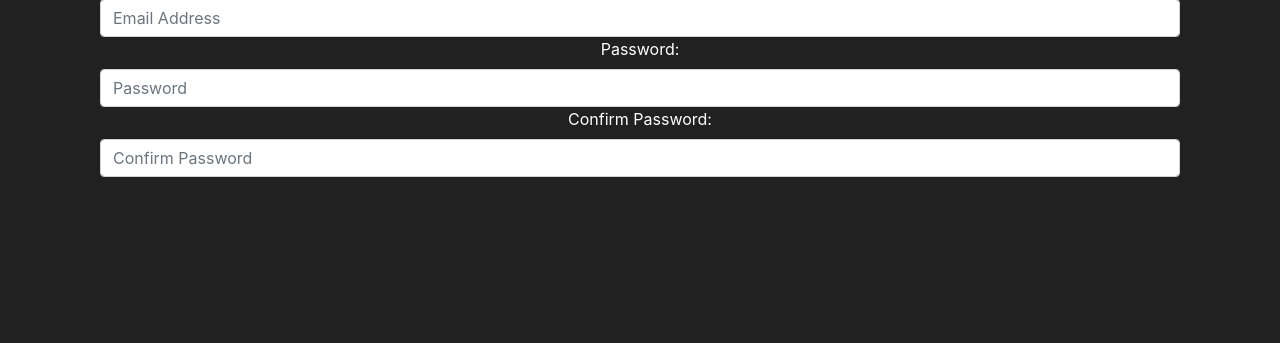
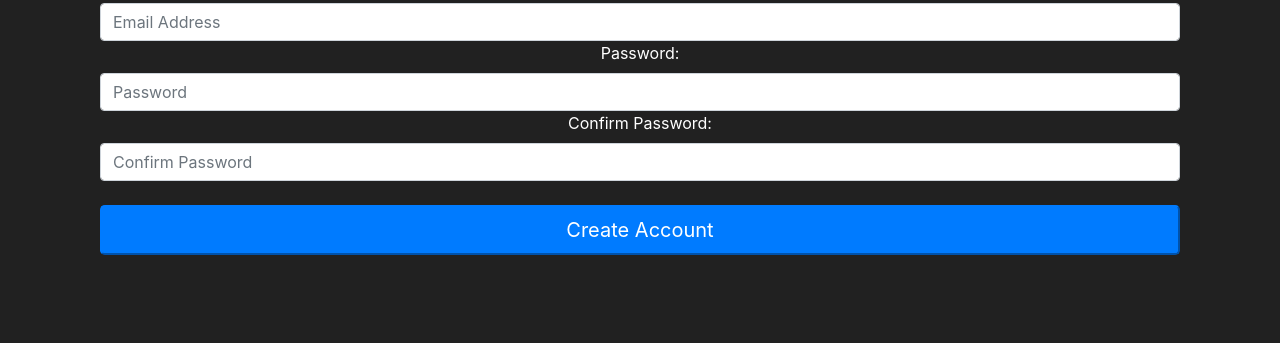
Before and after one commit to piyushrj100/FlaskApp, a Flask app: page /register in a window 1280 px wide. Shown: the part 457-800 px from the top of the page. Run offline with Flask 2, Linux system fonts and the light colour scheme; some libraries are stand-ins or nearby versions.

Commit message:
Submit button added

```diff
--- a/market/forms.py
+++ b/market/forms.py
@@ -6,4 +6,4 @@ class RegisterForm(FlaskForm) :
     email_address = StringField(label='Email Address:')
     password1 = PasswordField(label='Password:')
     password2 = PasswordField(label='Confirm Password:')
-    submit = SubmitField(label='Submit')
+    submit = SubmitField(label='Create Account')
--- a/market/templates/register.html
+++ b/market/templates/register.html
@@ -7,7 +7,8 @@ Register Page
 <body class="text-center">
     <div class="container">
         <form method="POST" class="form-register" style="color:white">
-            <img class="mb-4" src="https://www.pinclipart.com/picdir/big/391-3911495_sign-up-login-transparent-login-logo-clipart.png" width="200" height="200" alt="" >
+            <br>
+            <img class="mb-4" src="https://www.pinclipart.com/picdir/big/391-3911495_sign-up-login-transparent-login-logo-clipart.png" width="180" height="180" alt="" >
             <h1 class="h3 mb-3 font-weight-normal">
                 Please Create your Account
             </h1>
@@ -27,6 +28,9 @@ Register Page
         {{ form.password2.label() }}
         {{ form.password2(class="form-control", placeholder="Confirm Password") }}
 
+        <br>
+
+        {{ form.submit(class="btn-lg btn-block btn-primary") }}
     </form>
 </div>
 {% endblock %}
```
